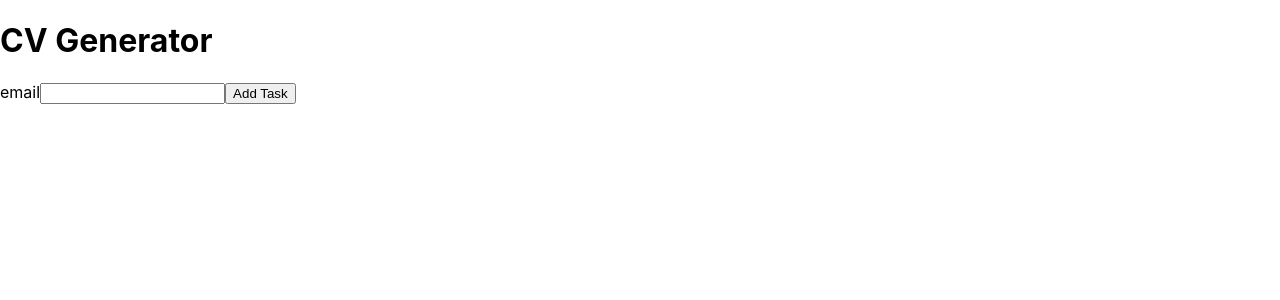
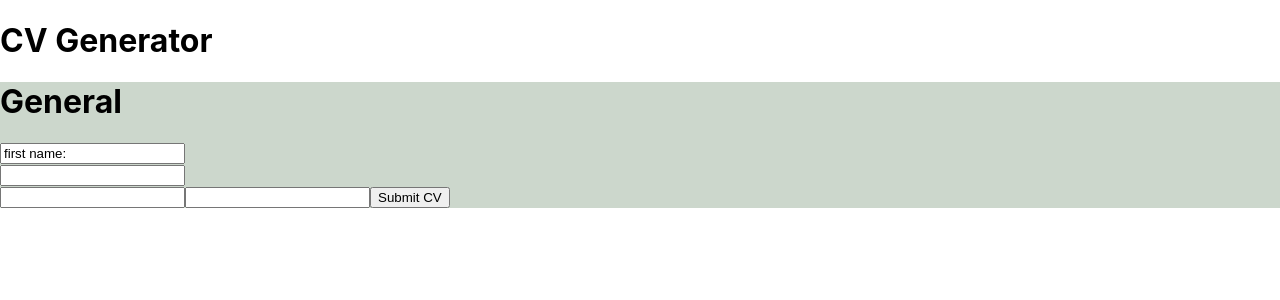
Before and after one commit to fgostev/CVproject, a React (Create React App) app: page / in a window 1280 px wide. Shown: the top 300 px of the page. Built offline with nearby package versions, Linux system fonts and the light colour scheme.

Commit message:
work in progress, inputs work

```diff
--- a/src/App.js
+++ b/src/App.js
@@ -6,36 +6,52 @@ class App extends Component {
     super();
 
     this.state = {
-      general: {
-        fistName:'',
-        lastName:'',
-        email:'tesgfdgt123',
-        phoneNumber: ''
-      },
-      edExperience: {
+        active: false,
+        input: '',
+        btn: 0,
+        firstName:'first name:',
+        lastName:'Last name:',
+        email:'email:',
+        phoneNumber: 'phone number:',
         school:'',
         dateFrom:'',
         dateTo:'',
         titleOfStudy:'',
-      },
-      practicalExperience: {
         companyName:'',
         positionTitle:'',
         task:'',
         yearsOfExperience:''
-      }
     };
   }
 
+  handleInputChange = (e) =>{
+    const typedValue = e.target.value;
+    // const name = target.name;
+    this.setState({input: typedValue})
+    console.log(this.state);
+  }
+
+  handleSubmit = (e) => {
+    e.preventDefault();
+    const name = e.target.name;
+    this.setState({[name]: this.state.input});
+  }
+
   render() {
-
-  const {general, edExperience, practicalExperience} = this.state;
+  const { firstName, lastName, email, phoneNumber} = this.state;
 
     return (
       <div className='App'>
         <div className='container'>
           <h1>CV Generator</h1>
-          <General general = {general}/>
+          <General
+          firstName ={firstName}
+          secondName = {lastName}
+          phoneNumber = {phoneNumber}
+          email = {email}
+          handleInputChange = {this.handleInputChange}
+          handleSubmit = {this.handleSubmit}
+          />
         </div>
       </div>
     );
--- a/src/components/general.component.jsx
+++ b/src/components/general.component.jsx
@@ -1,25 +1,36 @@
 import { Component } from "react";
 
+
+// change everything into placeholders with the state key
+// make a button to save the CV and display it.
+// take this as an example : https://ding-09.github.io/cv-project-v2/
+
+// create an additional app to edit - wich brings back the section as it was before
+
 class General extends Component{
+
     render() {
-
-      const {firstName, lastName, email, phoneNumber}  = this.props.general;
-      console.log(email);
+      const {handleInputChange, handleSubmit, firstName, secondName, email, phoneNumber}  = this.props;
 
           return (
-            <form>
-                <label htmlFor="taskInput">email</label>
-                    <input
-                    // onChange={this.handleChange}
-                    // value={task.text}
-                    type="text"
-                    id="taskInput"
-                    />
-                <button type="submit">Add Task</button>
+            <div className="generalInfo">
+          <h1>General</h1>
+          <form id="general">
+            <div>
+              <input type="text" className="taskInput" onChange={handleInputChange} name="firstName" value={firstName}/>
+            </div>
+            <div>
+              <input type="text" className="taskInput" onChange={handleInputChange} name="secondName"/>
+              </div>
+              <input type="text" className="taskInput" onChange={handleInputChange} name="email"/>
+              <input type="text" className="taskInput" onChange={handleInputChange} name="email"/>
+              <button type="submit" onClick={handleSubmit} name="phoneNumber">
+                  Submit CV
+              </button>
           </form>
+            </div>
           );
         }
-
 }
 
 export default General
--- a/src/index.css
+++ b/src/index.css
@@ -11,3 +11,10 @@ code {
   font-family: source-code-pro, Menlo, Monaco, Consolas, 'Courier New',
     monospace;
 }
+
+.generalInfo{
+  background-color: rgb(204, 215, 204);
+}
+/* form{
+  color:red;
+} */
```
